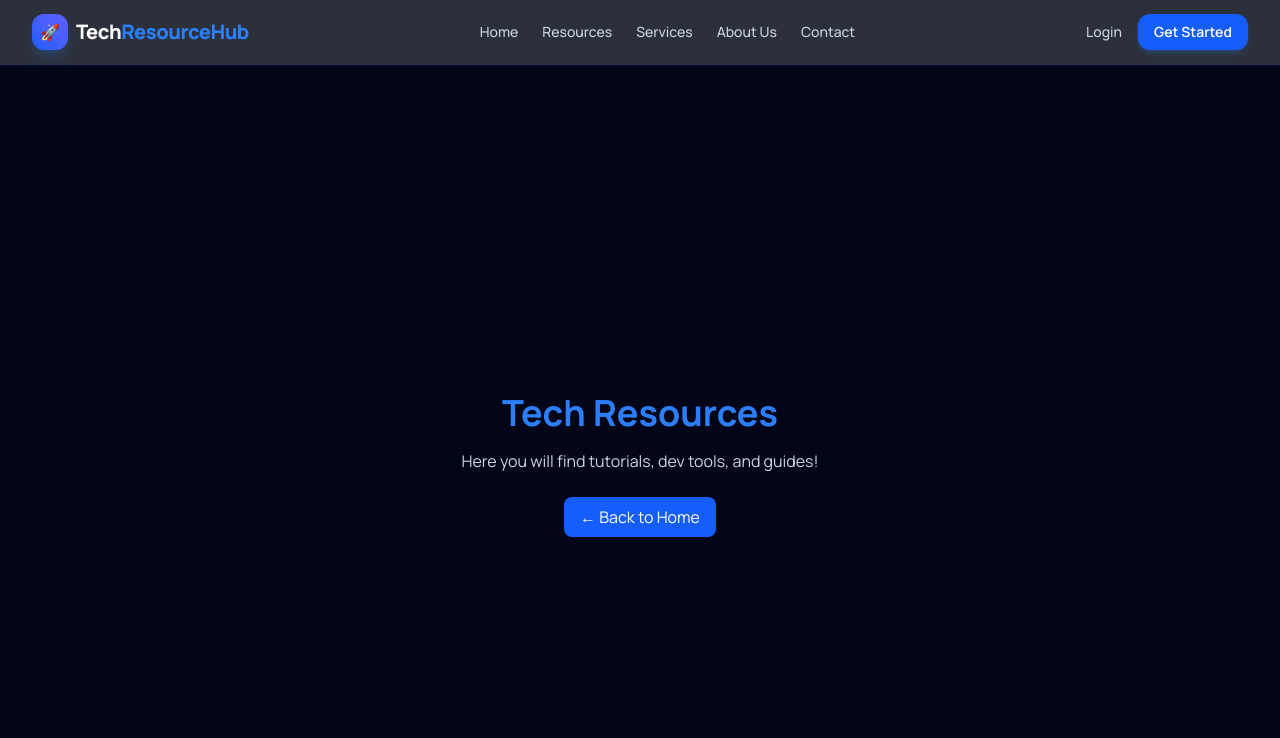
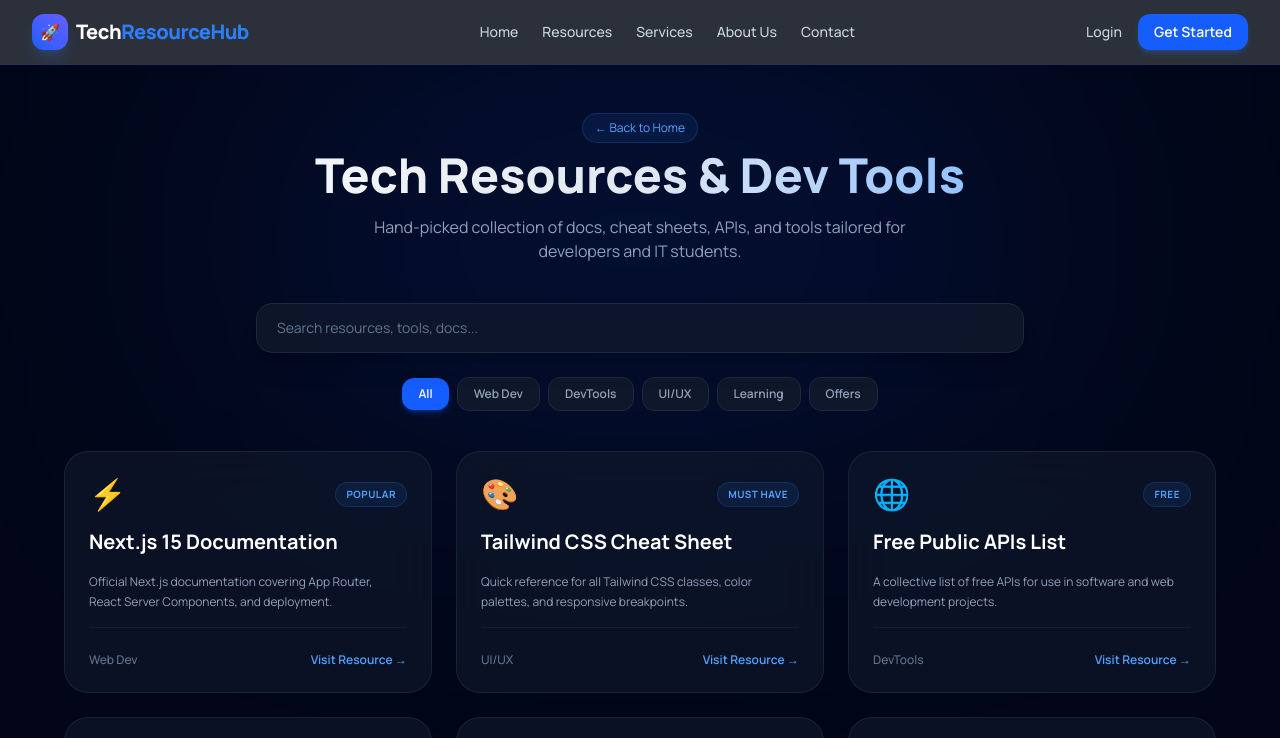
Before and after one commit to nuwanudayakumara00-hue/TechResourceHub-project, a Next.js app in the folder my-app/: page /resources in a window 1280 px wide. Shown: the top 738 px of the page. Built offline with nearby package versions, Linux system fonts and the light colour scheme; no server answers.

Commit message:
Update resources page with search and category filters

```diff
--- a/my-app/src/app/resources/page.tsx
+++ b/my-app/src/app/resources/page.tsx
@@ -1,15 +1,180 @@
+'use client';
+import { useState } from 'react';
 import Link from 'next/link';
 
+// Sample Tech Resources Data
+const resources = [
+  {
+    id: 1,
+    title: 'Next.js 15 Documentation',
+    category: 'Web Dev',
+    description: 'Official Next.js documentation covering App Router, React Server Components, and deployment.',
+    link: 'https://nextjs.org/docs',
+    icon: '⚡',
+    badge: 'Popular',
+  },
+  {
+    id: 2,
+    title: 'Tailwind CSS Cheat Sheet',
+    category: 'UI/UX',
+    description: 'Quick reference for all Tailwind CSS classes, color palettes, and responsive breakpoints.',
+    link: 'https://nerdcave.com/tailwind-cheat-sheet',
+    icon: '🎨',
+    badge: 'Must Have',
+  },
+  {
+    id: 3,
+    title: 'Free Public APIs List',
+    category: 'DevTools',
+    description: 'A collective list of free APIs for use in software and web development projects.',
+    link: 'https://github.com/public-apis/public-apis',
+    icon: '🌐',
+    badge: 'Free',
+  },
+  {
+    id: 4,
+    title: 'GitHub Student Developer Pack',
+    category: 'Offers',
+    description: 'Free access to the best developer tools from GitHub and their partners for tech students.',
+    link: 'https://education.github.com/pack',
+    icon: '🎓',
+    badge: 'Students',
+  },
+  {
+    id: 5,
+    title: 'React Icons Library',
+    category: 'UI/UX',
+    description: 'Include popular icons easily in your React projects with React Icons.',
+    link: 'https://react-icons.github.io/react-icons/',
+    icon: '✨',
+    badge: 'Utility',
+  },
+  {
+    id: 6,
+    title: 'Roadmap.sh Guides',
+    category: 'Learning',
+    description: 'Community created roadmaps, guides, and career paths for developers.',
+    link: 'https://roadmap.sh',
+    icon: '🚀',
+    badge: 'Guide',
+  },
+];
+
+const categories = ['All', 'Web Dev', 'DevTools', 'UI/UX', 'Learning', 'Offers'];
+
 export default function ResourcesPage() {
+  const [searchQuery, setSearchQuery] = useState('');
+  const [selectedCategory, setSelectedCategory] = useState('All');
+
+  // Filtering Logic
+  const filteredResources = resources.filter((res) => {
+    const matchesCategory = selectedCategory === 'All' || res.category === selectedCategory;
+    const matchesSearch =
+      res.title.toLowerCase().includes(searchQuery.toLowerCase()) ||
+      res.description.toLowerCase().includes(searchQuery.toLowerCase());
+    return matchesCategory && matchesSearch;
+  });
+
   return (
-    <main className="min-h-screen bg-slate-950 text-white p-10 flex flex-col items-center justify-center">
-      <h1 className="text-4xl font-bold text-blue-500">Tech Resources</h1>
-      <p className="mt-4 text-slate-300">Here you will find tutorials, dev tools, and guides!</p>
+    <main className="min-h-screen bg-slate-950 text-white p-6 md:p-12 relative overflow-hidden">
+      {/* Background Dark Blue Glow */}
+      <div className="absolute top-0 left-1/2 -translate-x-1/2 w-[800px] h-[350px] bg-blue-600/15 rounded-full blur-[140px] pointer-events-none" />
 
-      {/* ආපහු Home Page එකට යන්න Button එකක් */}
-      <Link href="/" className="mt-6 bg-blue-600 px-4 py-2 rounded-lg text-white hover:bg-blue-700">
-        ← Back to Home
-      </Link>
+      <div className="max-w-6xl mx-auto relative z-10 space-y-10">
+
+        {/* Header Section */}
+        <div className="text-center space-y-4">
+          <Link
+            href="/"
+            className="inline-flex items-center text-xs text-blue-400 hover:text-blue-300 transition-colors mb-2 bg-blue-500/10 border border-blue-500/20 px-3 py-1.5 rounded-full"
+          >
+            ← Back to Home
+          </Link>
+          <h1 className="text-4xl md:text-5xl font-extrabold bg-gradient-to-r from-white via-slate-200 to-blue-400 bg-clip-text text-transparent">
+            Tech Resources & Dev Tools
+          </h1>
+          <p className="text-slate-400 max-w-xl mx-auto text-sm md:text-base">
+            Hand-picked collection of docs, cheat sheets, APIs, and tools tailored for developers and IT students.
+          </p>
+        </div>
+
+        {/* Search & Category Filter */}
+        <div className="space-y-6 max-w-3xl mx-auto">
+          {/* Search Input */}
+          <div className="relative">
+            <input
+              type="text"
+              placeholder="Search resources, tools, docs..."
+              value={searchQuery}
+              onChange={(e) => setSearchQuery(e.target.value)}
+              className="w-full bg-slate-900/90 border border-slate-800 rounded-2xl px-5 py-3.5 text-sm text-white placeholder-slate-500 focus:outline-none focus:border-blue-500 focus:ring-1 focus:ring-blue-500 transition-all shadow-xl"
+            />
+          </div>
+
+          {/* Category Filter Chips */}
+          <div className="flex flex-wrap items-center justify-center gap-2">
+            {categories.map((cat) => (
+              <button
+                key={cat}
+                onClick={() => setSelectedCategory(cat)}
+                className={`px-4 py-2 rounded-xl text-xs font-semibold transition-all ${
+                  selectedCategory === cat
+                    ? 'bg-blue-600 text-white shadow-md shadow-blue-600/30'
+                    : 'bg-slate-900 text-slate-400 hover:bg-slate-800 hover:text-white border border-slate-800'
+                }`}
+              >
+                {cat}
+              </button>
+            ))}
+          </div>
+        </div>
+
+        {/* Resource Cards Grid */}
+        <div className="grid grid-cols-1 md:grid-cols-2 lg:grid-cols-3 gap-6">
+          {filteredResources.map((res) => (
+            <div
+              key={res.id}
+              className="bg-slate-900/70 backdrop-blur-xl border border-slate-800/80 rounded-3xl p-6 flex flex-col justify-between hover:border-blue-500/50 hover:shadow-xl hover:shadow-blue-950/40 transition-all group duration-300"
+            >
+              <div className="space-y-4">
+                <div className="flex items-center justify-between">
+                  <span className="text-3xl">{res.icon}</span>
+                  <span className="text-[10px] font-bold uppercase tracking-wider bg-blue-500/10 text-blue-400 border border-blue-500/20 px-2.5 py-1 rounded-full">
+                    {res.badge}
+                  </span>
+                </div>
+
+                <h3 className="text-xl font-bold text-white group-hover:text-blue-400 transition-colors">
+                  {res.title}
+                </h3>
+
+                <p className="text-xs text-slate-400 leading-relaxed">
+                  {res.description}
+                </p>
+              </div>
+
+              <div className="pt-6 mt-4 border-t border-slate-800/60 flex items-center justify-between">
+                <span className="text-xs font-medium text-slate-500">{res.category}</span>
+                <a
+                  href={res.link}
+                  target="_blank"
+                  rel="noopener noreferrer"
+                  className="text-xs font-semibold text-blue-400 hover:text-blue-300 flex items-center gap-1 transition-colors"
+                >
+                  Visit Resource →
+                </a>
+              </div>
+            </div>
+          ))}
+        </div>
+
+        {filteredResources.length === 0 && (
+          <div className="text-center py-12 text-slate-500 text-sm">
+            No resources found matching "{searchQuery}".
+          </div>
+        )}
+
+      </div>
     </main>
   );
 }
```
